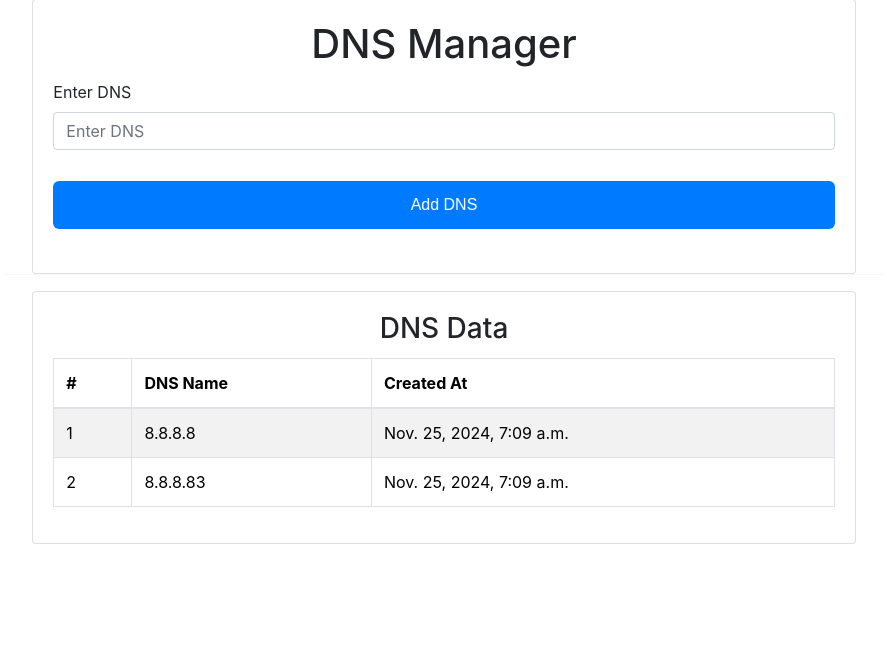
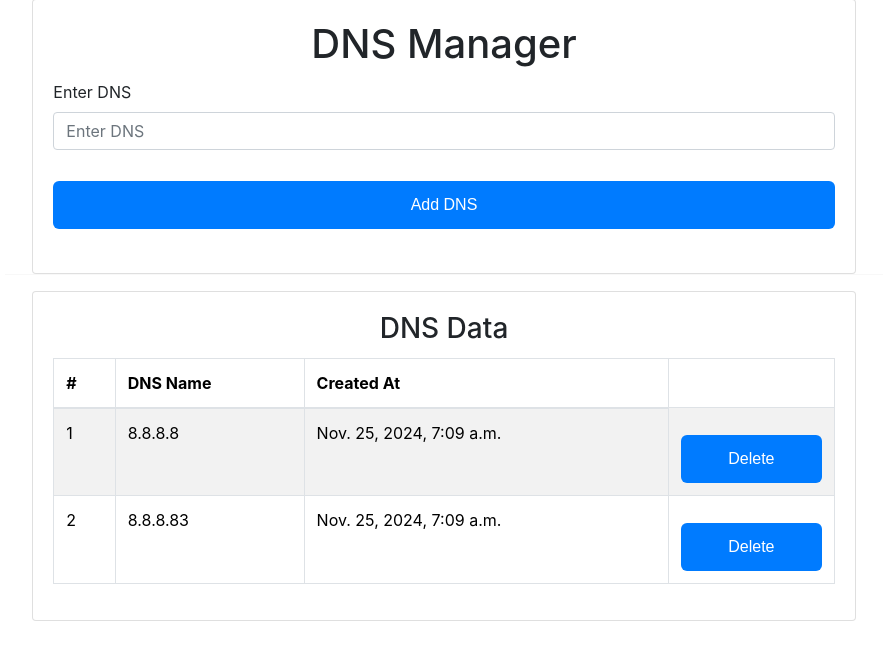
Before and after one commit to mustahidhasan/nms_system, a Django app: page /dns/ in a window 1280 px wide. Shown: the part 81-741 px from the top of the page, without its empty margins (196-1083 px from the left). Run offline with Django 4.2, Linux system fonts and the light colour scheme; data comes from the database, SQL or seed files in the repository; both versions use the stored data as it was after the commit; some libraries are stand-ins or nearby versions.

Commit message:
dns delete works

```diff
--- a/nms/DNS/urls.py
+++ b/nms/DNS/urls.py
@@ -1,11 +1,12 @@
 # dashboard/urls.py
 
 from django.urls import path
-from .views import dns_view, add_dns
+from .views import dns_view, add_dns, delete_dns
 
 urlpatterns = [
     path('', dns_view, name='dns_view'),
     path('add_dns/', add_dns, name='add_dns'),
+    path('delete_dns/<str:dns_id>/', delete_dns, name='delete_dns'),
 
 
 ]
--- a/nms/DNS/views.py
+++ b/nms/DNS/views.py
@@ -1,4 +1,4 @@
-from django.shortcuts import render, redirect
+from django.shortcuts import render, redirect, get_object_or_404
 from .models import DNS
 import logging
 
@@ -21,3 +21,13 @@
             dns_name = get_dns_id
         )
     return redirect('dns_view')
+
+def delete_dns(request, dns_id):
+    # Fetch the DNS object by its ID
+    dns = get_object_or_404(DNS, dns_name=dns_id)
+
+    # Delete the DNS record
+    dns.delete()
+
+    # Redirect back to the DNS page
+    return redirect('dns_view')
--- a/nms/nms/settings.py
+++ b/nms/nms/settings.py
@@ -23,7 +23,7 @@
 SECRET_KEY = "django-insecure-x2--wh#=1^e7n^k*kttuey@wt%a$a7@)2()c=$_7ybu31v&yg0"
 
 # SECURITY WARNING: don't run with debug turned on in production!
-DEBUG = False
+DEBUG = True
 
 ALLOWED_HOSTS = ["", "*"]
 
--- a/nms/templates/dns.html
+++ b/nms/templates/dns.html
@@ -95,7 +95,17 @@
                                             <td>{{ forloop.counter }}</td>
                                             <td>{{ dns.dns_name }}</td>
                                             <td>{{ dns.dns_created_at }}</td>
-
+                                            <td>
+                                                {% if dns.dns_name %}
+                                                    <!-- Delete button -->
+                                                    <form method="POST" action="{% url 'delete_dns' dns.dns_name %}" style="display:inline;">
+                                                        {% csrf_token %}
+                                                        <button type="submit" class="btn btn-danger btn-sm">Delete</button>
+                                                    </form>
+                                                {% else %}
+                                                    <p>Error: DNS ID is missing</p>
+                                                {% endif %}
+                                            </td>
                                         </tr>
                                     {% endfor %}
                                 {% else %}
@@ -104,6 +114,8 @@
                                     </tr>
                                 {% endif %}
                             </tbody>
+
+
 
                         </table>
                     </div>
```
Also changed, not shown: nms/db.sqlite3.
